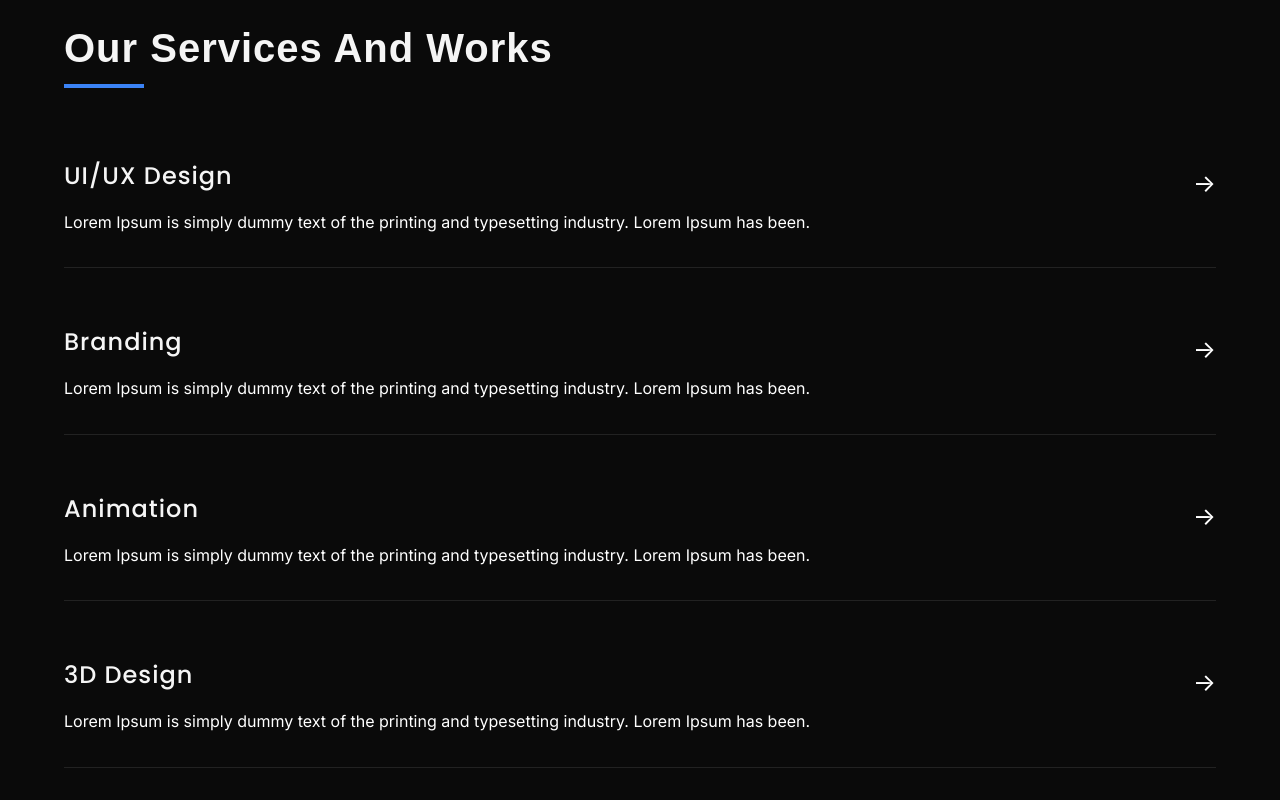
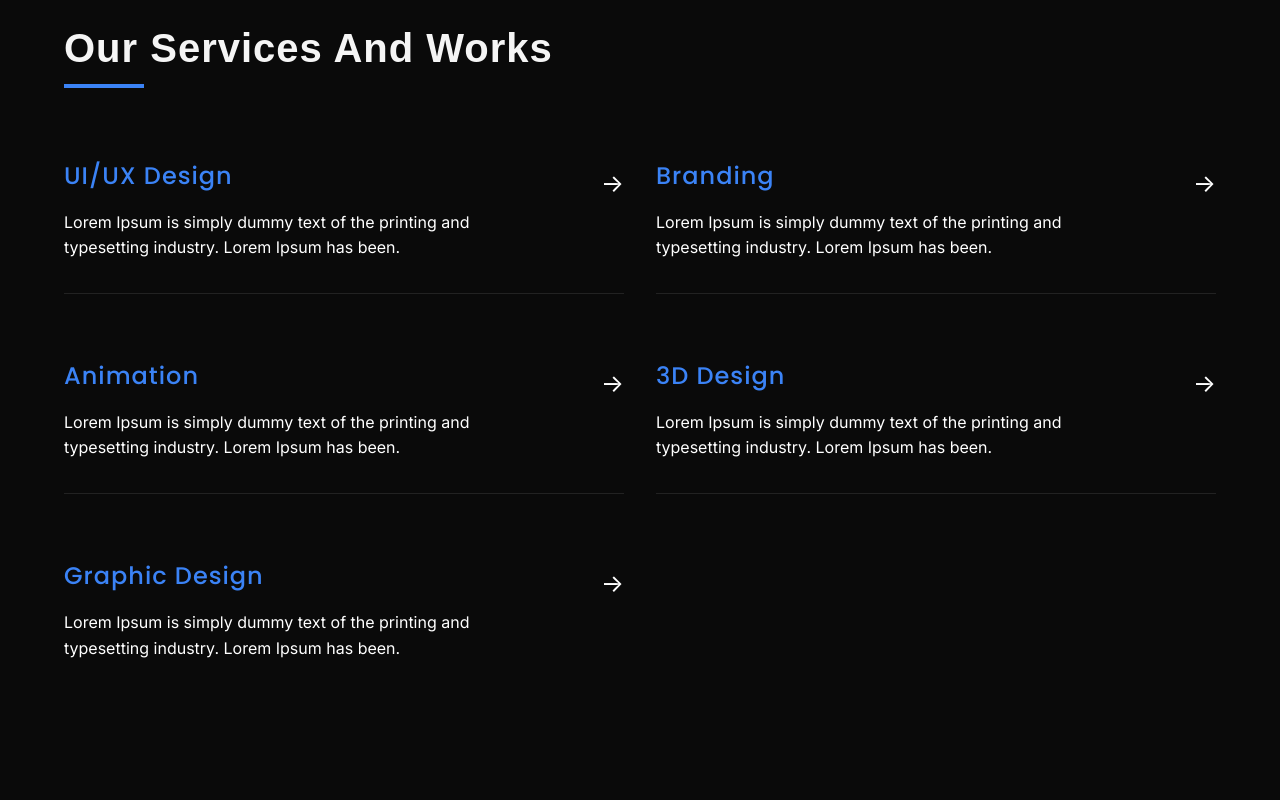
Before and after one commit to SagarP2/Portfolio, a React (Create React App) app: page / in a window 1280 px wide. Shown: the part 3920-4720 px from the top of the page. Built offline with nearby package versions, Linux system fonts and the light colour scheme; no server answers.

Commit message:
Update Servies

```diff
--- a/src/components/Services.js
+++ b/src/components/Services.js
@@ -39,6 +39,12 @@ const ServicesList = styled(motion.div)`
   display: flex;
   flex-direction: column;
   gap: ${props => props.theme.spacing.md};
+
+  @media (min-width: 768px) {
+    display: grid;
+    grid-template-columns: repeat(2, 1fr); /* Two columns on larger screens */
+    gap: ${props => props.theme.spacing.lg};
+  }
 `;
 
 const ServiceItem = styled(motion.div)`
@@ -55,6 +61,8 @@ const ServiceItem = styled(motion.div)`
   }
 
   &:hover {
+    background: rgba(255, 255, 255, 0.05); /* Subtle background change */
+    box-shadow: 0 4px 10px rgba(0, 0, 0, 0.1); /* Add shadow */
     .service-arrow {
       transform: translateX(10px);
       color: var(--color-primary);
@@ -71,6 +79,7 @@ const ServiceTitle = styled.h3`
   font-size: 1.5rem;
   font-weight: 500;
   margin-bottom: ${props => props.theme.spacing.sm};
+  color: var(--color-primary);
 `;
 
 const ServiceDescription = styled.p`
@@ -83,30 +92,34 @@ const ServiceArrow = styled.span`
   font-size: 1.5rem;
   transition: transform 0.3s ease, color 0.3s ease;
   margin-top: 8px;
+
+  &:hover {
+    transform: scale(1.2); /* Slightly enlarge the arrow */
+  }
 `;
 
 const Services = () => {
   const services = [
     {
       title: "UI/UX Design",
-      description: "Lorem Ipsum is simply dummy text of the printing and typesetting industry. Lorem Ipsum has been."
+      description: "Lorem Ipsum is simply dummy text of the printing and typesetting industry. Lorem Ipsum has been.",
     },
     {
       title: "Branding",
-      description: "Lorem Ipsum is simply dummy text of the printing and typesetting industry. Lorem Ipsum has been."
+      description: "Lorem Ipsum is simply dummy text of the printing and typesetting industry. Lorem Ipsum has been.",
     },
     {
       title: "Animation",
-      description: "Lorem Ipsum is simply dummy text of the printing and typesetting industry. Lorem Ipsum has been."
+      description: "Lorem Ipsum is simply dummy text of the printing and typesetting industry. Lorem Ipsum has been.",
     },
     {
       title: "3D Design",
-      description: "Lorem Ipsum is simply dummy text of the printing and typesetting industry. Lorem Ipsum has been."
+      description: "Lorem Ipsum is simply dummy text of the printing and typesetting industry. Lorem Ipsum has been.",
     },
     {
       title: "Graphic Design",
-      description: "Lorem Ipsum is simply dummy text of the printing and typesetting industry. Lorem Ipsum has been."
-    }
+      description: "Lorem Ipsum is simply dummy text of the printing and typesetting industry. Lorem Ipsum has been.",
+    },
   ];
 
   return (
@@ -120,7 +133,6 @@ const Services = () => {
         >
           Our Services And Works
         </SectionHeading>
-
         <ServicesList
           initial={{ opacity: 0, y: 20 }}
           whileInView={{ opacity: 1, y: 0 }}
```
